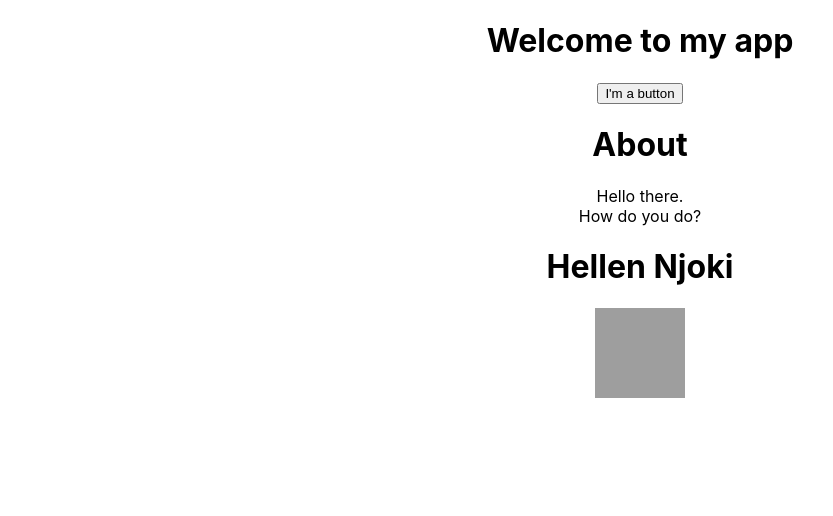
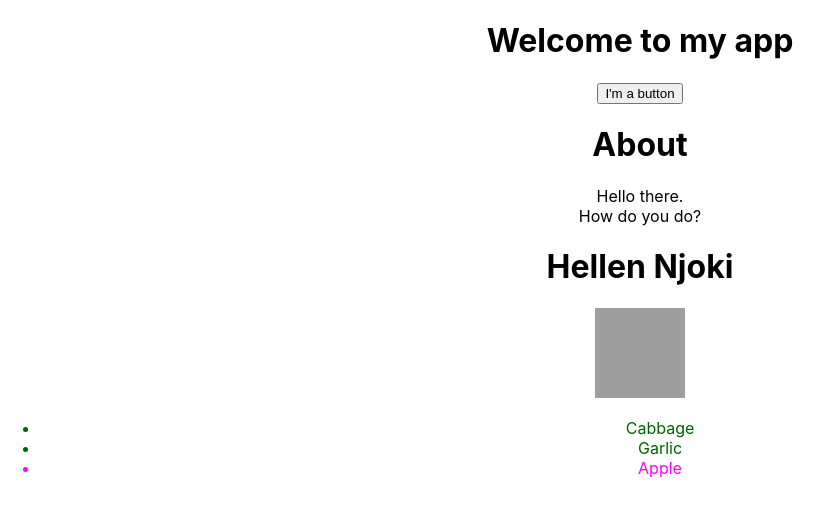
Before and after one commit to Ndathi08/react-fundamentals, a React (Create React App) app: page / in a window 1280 px wide. Shown: the top 516 px of the page, without its empty margins (0-833 px from the left). Built offline with nearby package versions, Linux system fonts and the light colour scheme; grey boxes are pictures that could not be loaded.

Commit message:
Rendering lists

```diff
--- a/src/App.js
+++ b/src/App.js
@@ -2,6 +2,7 @@
 import MyButton from './Components/MyButton';
 import AboutPage from './Components/AboutPage';
 import Profile from './Components/Profile';
+import ShoppingList from './Components/ShoppingList';
 
 function App() {
   return (
@@ -10,6 +11,7 @@
       <MyButton/>
       <AboutPage/>
       <Profile/>
+      <ShoppingList/>
     </div>
   );
 }
--- /dev/null
+++ b/src/Components/ShoppingList.js
@@ -0,0 +1,22 @@
+const products = [
+    { title: 'Cabbage', isFruit: false, id: 1 },
+    { title: 'Garlic', isFruit: false, id: 2 },
+    { title: 'Apple', isFruit: true, id: 3 },
+  ];
+
+  export default function ShoppingList() {
+    const listItems = products.map(product =>
+      <li
+        key={product.id}
+        style={{
+          color: product.isFruit ? 'magenta' : 'darkgreen'
+        }}
+      >
+        {product.title}
+      </li>
+    );
+
+    return (
+      <ul>{listItems}</ul>
+    );
+  }
```
